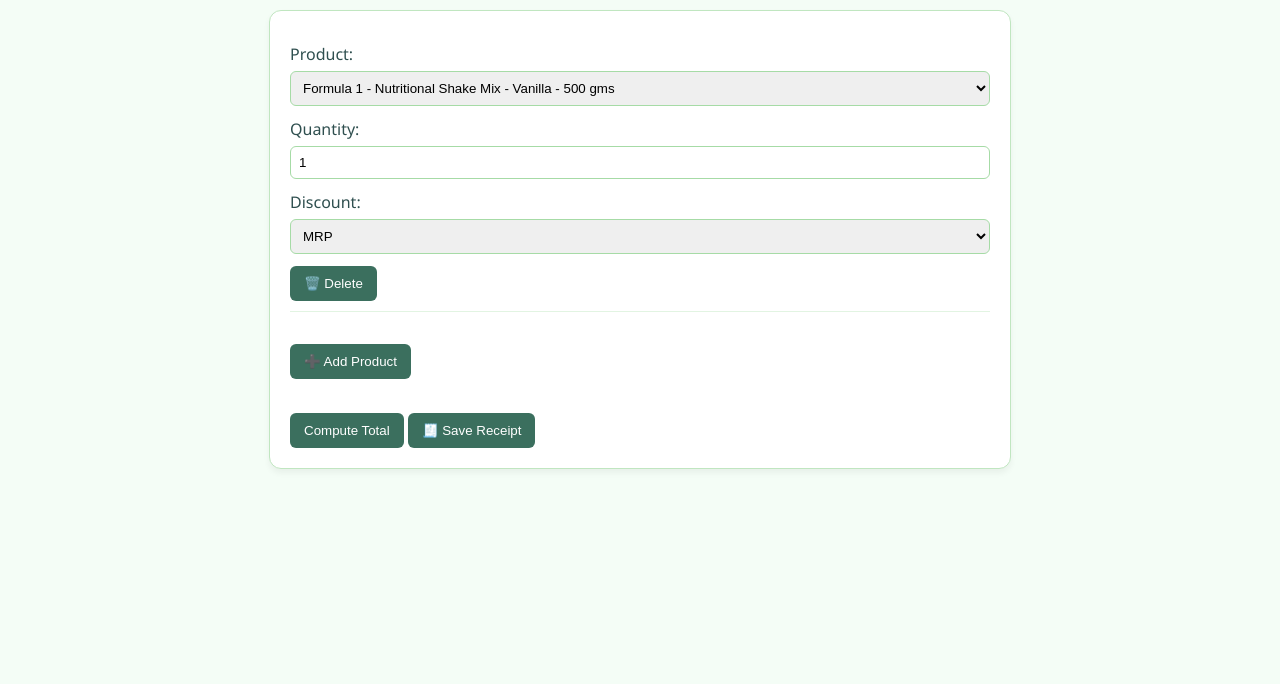
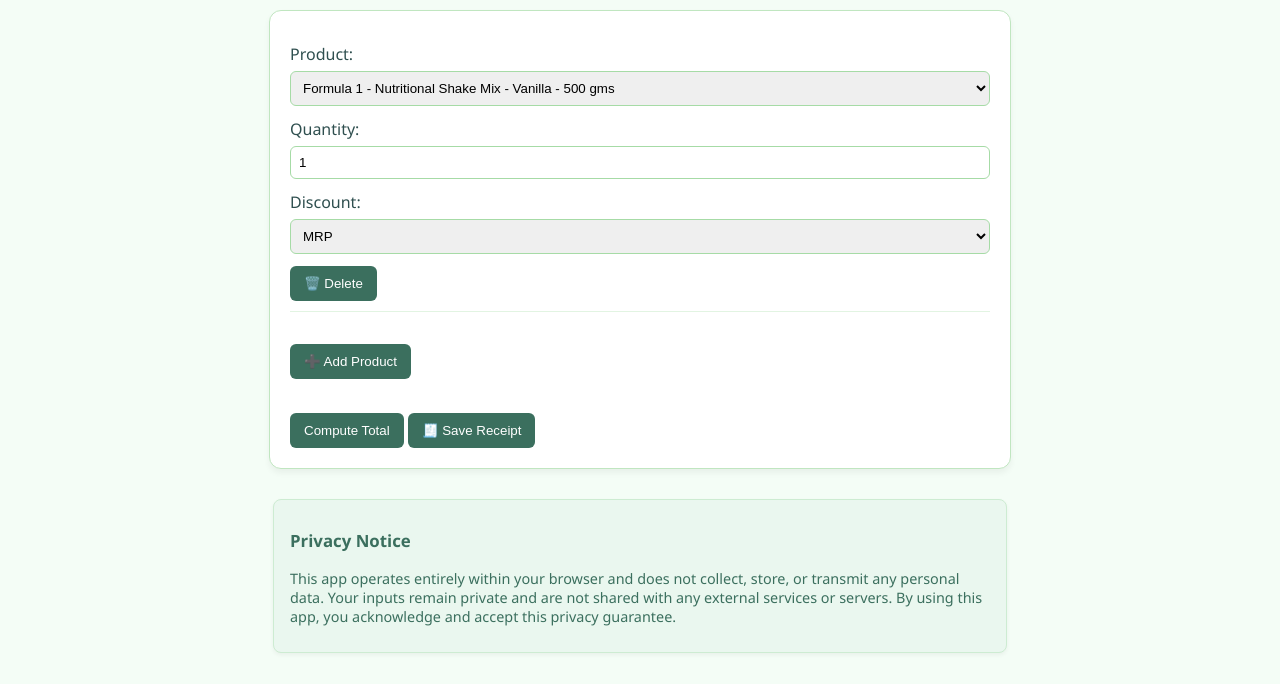
Before and after one commit to karthikbasa/hbratecard, a plain HTML site: page index.html in a window 1280 px wide. Shown: the part 116-800 px from the top of the page. Drawn offline with Linux system fonts and the light colour scheme.

Commit message:
added privacy note

```diff
--- a/index.html
+++ b/index.html
@@ -17,6 +17,19 @@
         ul { background-color: #effaf1; padding: 12px; border-radius: 6px; list-style-type: none; }
         li { margin: 6px 0; }
         strong { color: #2d6b4d; display: block; margin-top: 10px; }
+        .privacy-note {
+            font-size: 0.9rem;
+            color: #3b6f5e;
+            background-color: #eaf7ef;
+            border: 1px solid #cdecd2;
+            border-radius: 8px;
+            padding: 12px 16px;
+            margin-top: 30px;
+            max-width: 700px;
+            margin-left: auto;
+            margin-right: auto;
+            box-shadow: 0 2px 4px rgba(0,0,0,0.05);
+        }
         @keyframes fadeSlideIn { from {opacity: 0; transform: translateY(20px);} to {opacity: 1; transform: translateY(0);} }
         @keyframes fadeOut { to {opacity: 0; transform: translateX(30px);} }
     </style>
@@ -32,6 +45,13 @@
 </form>
 
 <div id="results"></div>
+
+<section class="privacy-note">
+    <h3>Privacy Notice</h3>
+    <p>
+        This app operates entirely within your browser and does not collect, store, or transmit any personal data. Your inputs remain private and are not shared with any external services or servers. By using this app, you acknowledge and accept this privacy guarantee.
+    </p>
+</section>
 
 <template id="product-template">
     <label>Product:</label>
```
Lines whose indentation alone changed are shown as unchanged.
